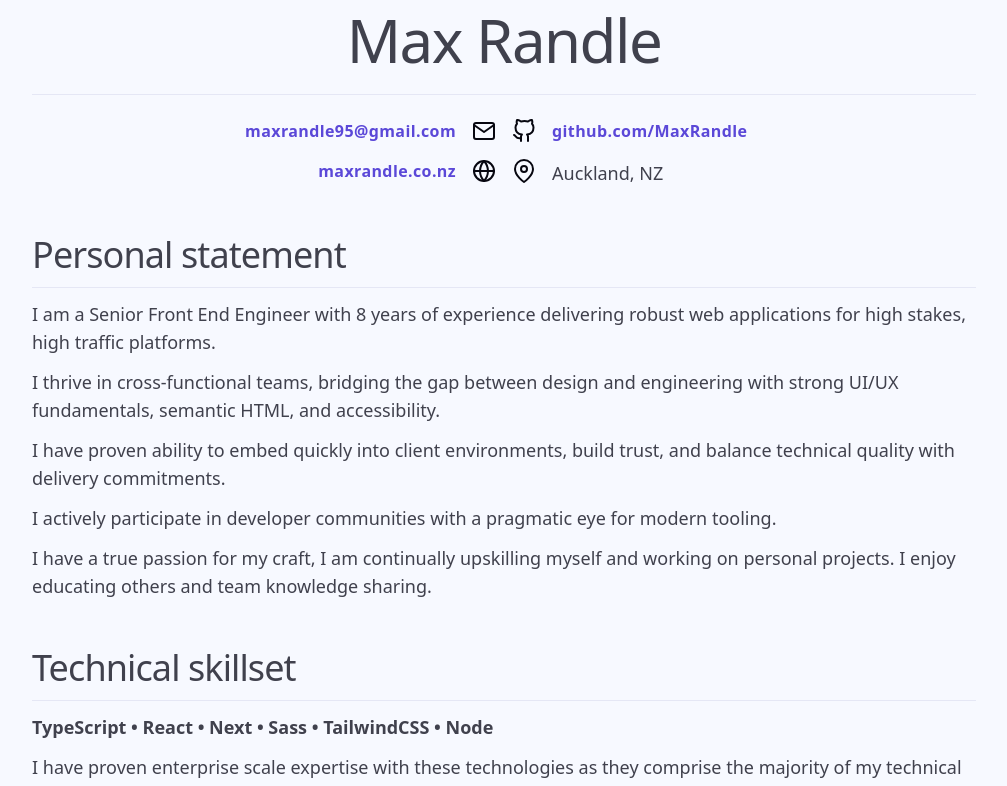
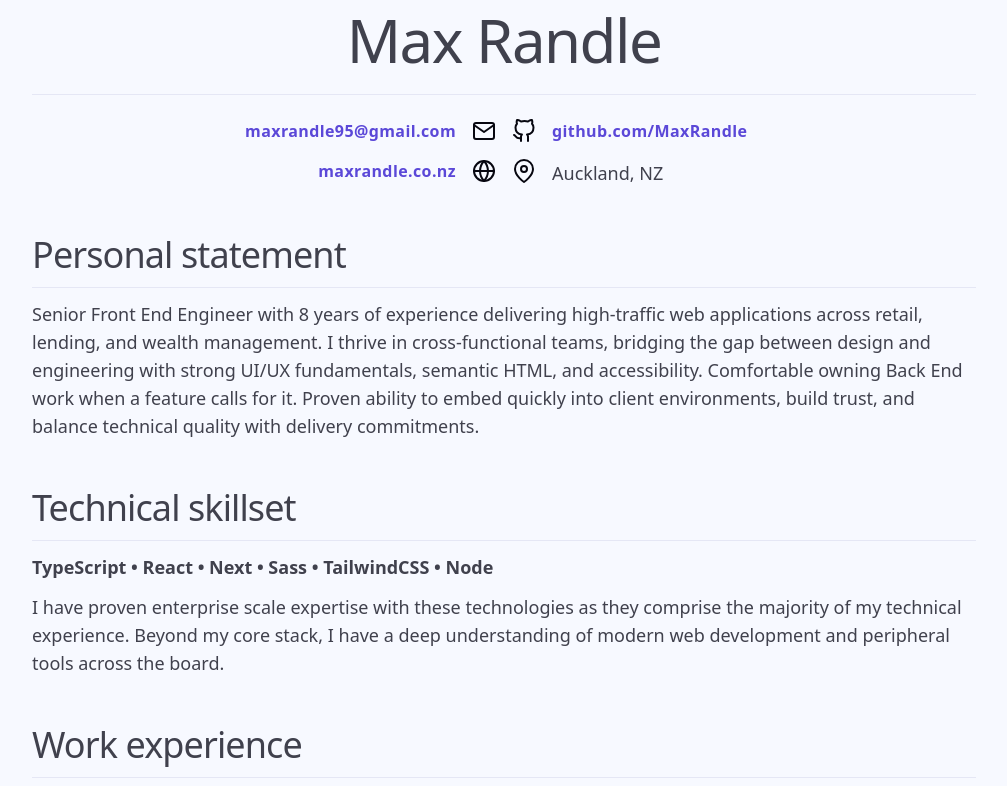
Before and after one commit to MaxRandle/portfolio-website-v5, a Next.js app: page /resume in a window 1280 px wide. Shown: the part 393-1179 px from the top of the page, without its empty margins (136-1143 px from the left). Built offline with nearby package versions, Linux system fonts and the light colour scheme; a web font is replaced by a local one.

Commit message:
rewrite personal statement

```diff
--- a/src/app/resume/page.tsx
+++ b/src/app/resume/page.tsx
@@ -66,32 +66,14 @@ export default function Home() {
               <Divider />
 
               <Typography>
-                I am a Senior Front End Engineer with 8 years of experience
-                delivering robust web applications for high stakes, high traffic
-                platforms.
-              </Typography>
-
-              <Typography>
-                I thrive in cross-functional teams, bridging the gap between
-                design and engineering with strong UI/UX fundamentals, semantic
-                HTML, and accessibility.
-              </Typography>
-
-              <Typography>
-                I have proven ability to embed quickly into client environments,
-                build trust, and balance technical quality with delivery
-                commitments.
-              </Typography>
-
-              <Typography>
-                I actively participate in developer communities with a pragmatic
-                eye for modern tooling.
-              </Typography>
-
-              <Typography>
-                I have a true passion for my craft, I am continually upskilling
-                myself and working on personal projects. I enjoy educating
-                others and team knowledge sharing.
+                Senior Front End Engineer with 8 years of experience delivering
+                high-traffic web applications across retail, lending, and wealth
+                management. I thrive in cross-functional teams, bridging the gap
+                between design and engineering with strong UI/UX fundamentals,
+                semantic HTML, and accessibility. Comfortable owning Back End
+                work when a feature calls for it. Proven ability to embed
+                quickly into client environments, build trust, and balance
+                technical quality with delivery commitments.
               </Typography>
             </div>
 
```
